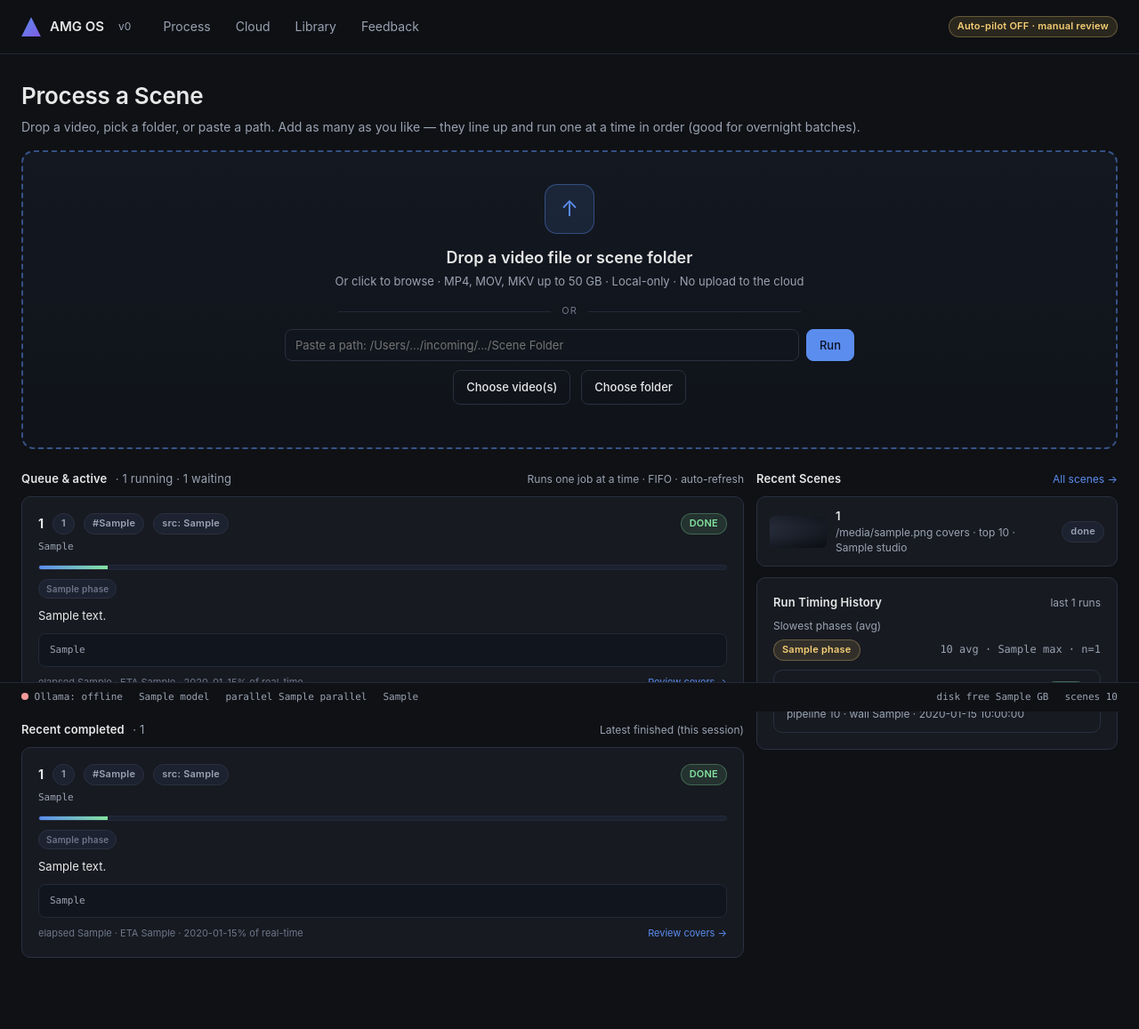
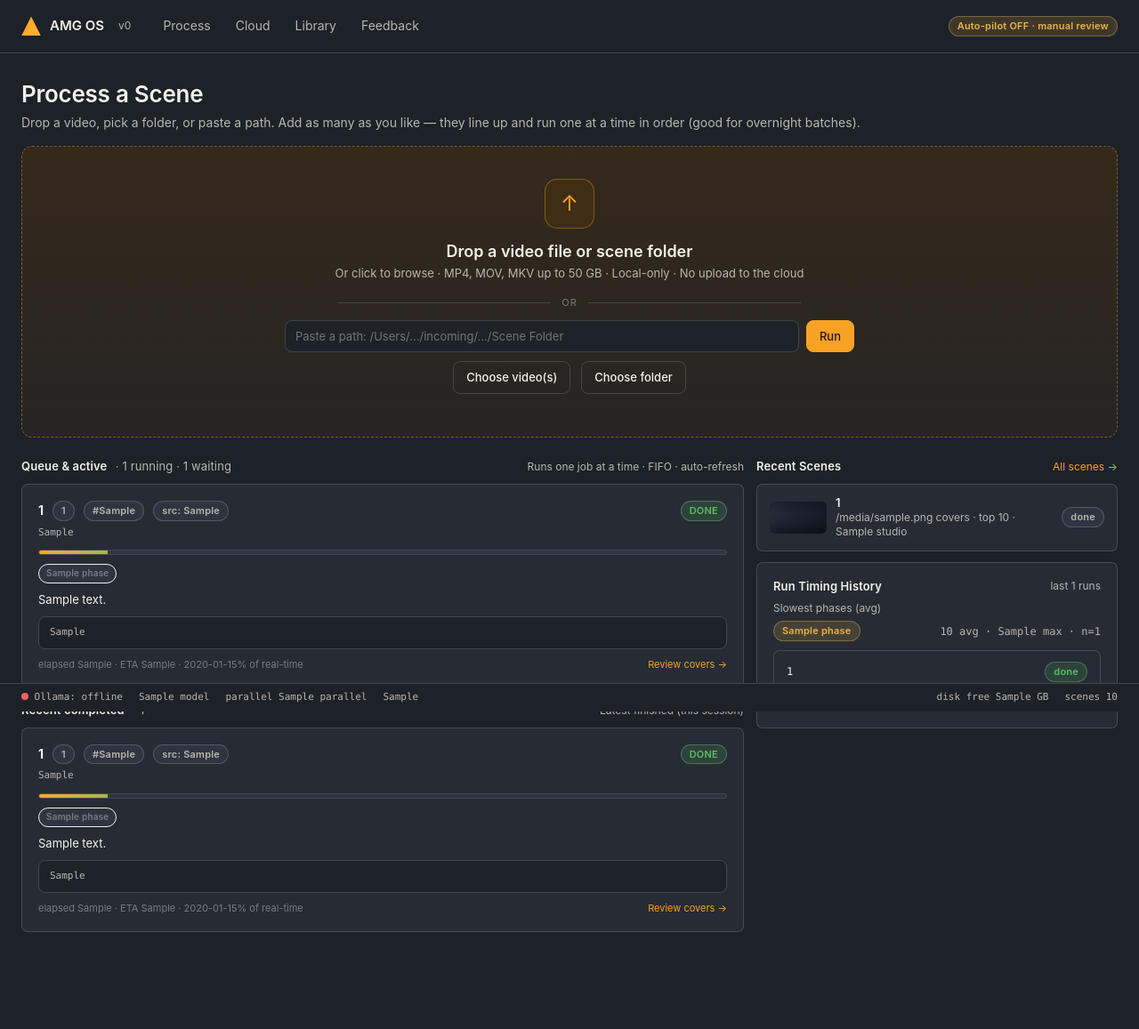
Before and after one commit to marioarivera8-max/AMG-OS, a Python web app: template amg/ui/templates/index.html in a window 1280 px wide. Shown: the whole page at 89% size. After the commit the page ends 1048 px from the top, so only its background shows below. Run offline with Jinja, Linux system fonts and the light colour scheme; the template is opened without the code that fills it: most values are stand-ins (such as "Sample title", 1, 10 or a date in 2020); some libraries are stand-ins or nearby versions.

Commit message:
Establish slate design tokens and global shell polish.
Adopt the new semantic palette in base styles with compatibility aliases for existing templates, and normalize shared shell primitives so follow-up page-level redesign work can land incrementally without breaking current flows.

Co-authored-by: Cursor <cursoragent@cursor.com>

```diff
--- a/amg/ui/static/ui.css
+++ b/amg/ui/static/ui.css
@@ -1,5 +1,35 @@
 .section-head {
   margin-bottom: 10px;
+}
+
+.content-max {
+  max-width: 1440px;
+  margin: 0 auto;
+}
+
+.stack-sm > * + * {
+  margin-top: 8px;
+}
+
+.stack-md > * + * {
+  margin-top: 14px;
+}
+
+.stack-lg > * + * {
+  margin-top: 20px;
+}
+
+.surface {
+  background: var(--bg-2);
+  border: 1.5px solid color-mix(in oklab, var(--line) 16%, transparent);
+  border-radius: var(--radius);
+}
+
+.shell-card {
+  background: var(--bg-2);
+  border: 1.5px solid color-mix(in oklab, var(--line) 16%, transparent);
+  border-radius: var(--radius);
+  padding: 14px;
 }
 
 .section-subtle {
--- a/amg/ui/templates/base.html
+++ b/amg/ui/templates/base.html
@@ -9,26 +9,37 @@
     <style>
       /* === Design tokens === */
       :root {
-        --bg-0: #0F1115;
-        --bg-1: #11151D;
-        --bg-2: #171A21;
-        --bg-3: #1C2230;
-        --line: #2A3040;
-        --line-soft: #232938;
-        --text: #E7E7E7;
-        --muted: #9AA3B2;
-        --muted-2: #6E7689;
-        --accent: #5B8DEF;
-        --accent-soft: rgba(91, 141, 239, 0.12);
-        --ok: #84E39F;
-        --ok-soft: rgba(132, 227, 159, 0.12);
-        --warn: #F6CF75;
-        --warn-soft: rgba(246, 207, 117, 0.12);
-        --err: #F29A9A;
-        --err-soft: rgba(242, 154, 154, 0.12);
-        --radius: 10px;
-        --radius-lg: 14px;
+        /* Core slate direction */
+        --paper: #1d2128;
+        --paper-2: #262b34;
+        --paper-3: #2f3540;
+        --ink: #f4f1e8;
+        --ink-2: #b9b6ad;
+        --ink-3: #7a7c83;
+        --line: #f4f1e8;
+        --line-soft: #44474f;
+        --accent: oklch(0.78 0.16 70);
+        --accent-soft: oklch(0.34 0.06 70);
+        --accent-ink: oklch(0.82 0.16 75);
+        --ok: oklch(0.72 0.16 145);
+        --warn: oklch(0.80 0.14 80);
+        --err: oklch(0.68 0.18 25);
+        --radius-sm: 4px;
+        --radius: 7px;
+        --radius-lg: 12px;
         --pad: 18px;
+
+        /* Compatibility aliases for existing templates/components */
+        --bg-0: var(--paper);
+        --bg-1: var(--paper);
+        --bg-2: var(--paper-2);
+        --bg-3: var(--paper-3);
+        --text: var(--ink);
+        --muted: var(--ink-2);
+        --muted-2: var(--ink-3);
+        --ok-soft: color-mix(in oklab, var(--ok) 16%, transparent);
+        --warn-soft: color-mix(in oklab, var(--warn) 16%, transparent);
+        --err-soft: color-mix(in oklab, var(--err) 16%, transparent);
       }
 
       * { box-sizing: border-box; }
@@ -38,12 +49,12 @@
         background: var(--bg-0);
         color: var(--text);
         font-size: 14px;
-        line-height: 1.45;
+        line-height: 1.35;
         -webkit-font-smoothing: antialiased;
       }
 
       /* === Layout === */
-      .wrap { max-width: 1400px; margin: 0 auto; padding: 0 24px 80px; }
+      .wrap { max-width: 1440px; margin: 0 auto; padding: 0 24px 84px; }
       .row { display: flex; gap: 12px; align-items: center; flex-wrap: wrap; }
       .col { display: flex; flex-direction: column; gap: 12px; }
       .grid { display: grid; gap: 14px; }
@@ -64,19 +75,17 @@
       /* === Header === */
       .topbar {
         position: sticky; top: 0; z-index: 50;
-        background: rgba(15, 17, 21, 0.85);
-        backdrop-filter: blur(8px);
-        -webkit-backdrop-filter: blur(8px);
+        background: var(--paper);
         border-bottom: 1px solid var(--line-soft);
       }
       .topbar-inner {
-        max-width: 1400px; margin: 0 auto; padding: 12px 24px;
+        max-width: 1440px; margin: 0 auto; padding: 12px 24px;
         display: flex; align-items: center; gap: 24px;
       }
       .brand { display: flex; align-items: center; gap: 10px; font-weight: 600; font-size: 15px; }
       .brand-glyph {
         width: 22px; height: 22px;
-        background: linear-gradient(135deg, #5B8DEF, #7E5BE3);
+        background: linear-gradient(135deg, var(--accent), var(--accent-ink));
         clip-path: polygon(50% 0, 100% 100%, 0 100%);
       }
       .nav { display: flex; gap: 4px; }
@@ -91,7 +100,7 @@
       .nav a.active { color: var(--text); position: relative; }
       .nav a.active::after {
         content: ""; position: absolute; left: 12px; right: 12px; bottom: 2px;
-        height: 2px; background: var(--accent); border-radius: 2px;
+        height: 2px; background: var(--accent); border-radius: var(--radius-sm);
       }
       .topbar-right { margin-left: auto; display: flex; align-items: center; gap: 12px; }
       .avatar {
@@ -104,21 +113,21 @@
       /* === Footer health bar === */
       .footbar {
         position: fixed; left: 0; right: 0; bottom: 0; z-index: 40;
-        background: var(--bg-0);
+        background: var(--paper);
         border-top: 1px solid var(--line-soft);
         font-family: ui-monospace, "SF Mono", Menlo, Consolas, monospace;
         font-size: 11px;
         color: var(--muted);
       }
       .footbar-inner {
-        max-width: 1400px; margin: 0 auto; padding: 8px 24px;
+        max-width: 1440px; margin: 0 auto; padding: 8px 24px;
         display: flex; gap: 18px; align-items: center; flex-wrap: wrap;
       }
       .dot {
         display: inline-block; width: 8px; height: 8px; border-radius: 50%;
         background: var(--muted-2);
       }
-      .dot.ok { background: var(--ok); box-shadow: 0 0 6px rgba(132, 227, 159, 0.5); }
+      .dot.ok { background: var(--ok); }
       .dot.warn { background: var(--warn); }
       .dot.err { background: var(--err); }
 
@@ -134,7 +143,7 @@
       /* === Cards === */
       .card {
         background: var(--bg-2);
-        border: 1px solid var(--line);
+        border: 1.5px solid color-mix(in oklab, var(--line) 16%, transparent);
         border-radius: var(--radius);
         padding: var(--pad);
       }
@@ -153,7 +162,7 @@
       input[type="text"], input[type="search"], input[type="number"], input[type="file"], textarea, select {
         background: var(--bg-1);
         color: var(--text);
-        border: 1px solid var(--line);
+        border: 1.5px solid color-mix(in oklab, var(--line) 16%, transparent);
         border-radius: 8px;
         padding: 9px 11px;
         font-size: 13px;
@@ -161,8 +170,8 @@
         outline: none;
       }
       input:focus, textarea:focus, select:focus {
-        border-color: var(--accent);
-        box-shadow: 0 0 0 3px var(--accent-soft);
+        border-color: color-mix(in oklab, var(--accent) 78%, var(--line) 22%);
+        box-shadow: 0 0 0 2px color-mix(in oklab, var(--accent) 36%, transparent);
       }
       input[type="file"] { padding: 6px; }
       textarea { resize: vertical; min-height: 64px; }
@@ -171,7 +180,7 @@
       button, .btn {
         background: var(--bg-3);
         color: var(--text);
-        border: 1px solid var(--line);
+        border: 1.5px solid color-mix(in oklab, var(--line) 16%, transparent);
         border-radius: 8px;
         padding: 9px 14px;
         font-size: 13px;
@@ -183,10 +192,13 @@
       button:hover, .btn:hover { background: #232a3c; }
       .btn-primary, button.primary {
         background: var(--accent);
-        color: #0a1024;
+        color: #1f1710;
         border-color: var(--accent);
       }
-      .btn-primary:hover, button.primary:hover { background: #6fa0f7; border-color: #6fa0f7; }
+      .btn-primary:hover, button.primary:hover {
+        background: color-mix(in oklab, var(--accent) 88%, white 12%);
+        border-color: color-mix(in oklab, var(--accent) 88%, white 12%);
+      }
       .btn-ghost {
         background: transparent;
       }
@@ -199,14 +211,18 @@
         display: inline-flex; align-items: center; gap: 6px;
         font-size: 11px; font-weight: 600; letter-spacing: 0.02em;
         padding: 3px 9px; border-radius: 999px;
-        border: 1px solid var(--line);
+        border: 1.2px solid color-mix(in oklab, var(--line) 18%, transparent);
         background: var(--bg-3);
         color: var(--muted);
       }
       .pill.ok { color: var(--ok); border-color: rgba(132, 227, 159, 0.3); background: var(--ok-soft); }
       .pill.warn { color: var(--warn); border-color: rgba(246, 207, 117, 0.3); background: var(--warn-soft); }
       .pill.err { color: var(--err); border-color: rgba(242, 154, 154, 0.3); background: var(--err-soft); }
-      .pill.info { color: var(--accent); border-color: rgba(91, 141, 239, 0.3); background: var(--accent-soft); }
+      .pill.info {
+        color: var(--accent-ink);
+        border-color: color-mix(in oklab, var(--accent) 44%, transparent);
+        background: var(--accent-soft);
+      }
       .pill.neutral { color: var(--text); }
 
       .chip {
@@ -252,7 +268,6 @@
         color: var(--accent);
         border-color: var(--accent);
         background: var(--accent-soft);
-        box-shadow: 0 0 8px rgba(91, 141, 239, 0.35);
         animation: pulse 1.6s ease-in-out infinite;
       }
       @keyframes pulse {
@@ -268,15 +283,23 @@
       }
       .progress > .bar {
         height: 100%;
-        background: linear-gradient(90deg, #5B8DEF, #84E39F);
+        background: linear-gradient(
+          90deg,
+          color-mix(in oklab, var(--accent) 75%, var(--accent-ink) 25%),
+          color-mix(in oklab, var(--ok) 65%, var(--accent) 35%)
+        );
         transition: width 0.5s ease;
       }
 
       /* === Drop zone === */
       .dropzone {
-        border: 2px dashed rgba(91, 141, 239, 0.5);
+        border: 1.5px dashed color-mix(in oklab, var(--accent) 42%, transparent);
         border-radius: var(--radius-lg);
-        background: linear-gradient(180deg, rgba(91, 141, 239, 0.06), rgba(91, 141, 239, 0.02));
+        background: linear-gradient(
+          180deg,
+          color-mix(in oklab, var(--accent-soft) 52%, transparent),
+          color-mix(in oklab, var(--accent-soft) 20%, transparent)
+        );
         padding: 36px 28px;
         text-align: center;
         cursor: pointer;
@@ -284,17 +307,16 @@
       }
       .dropzone:hover {
         border-color: var(--accent);
-        background: rgba(91, 141, 239, 0.08);
+        background: color-mix(in oklab, var(--accent-soft) 70%, transparent);
       }
       .dropzone.is-drag {
         border-color: var(--accent);
-        background: rgba(91, 141, 239, 0.14);
-        box-shadow: 0 0 0 4px var(--accent-soft);
+        background: color-mix(in oklab, var(--accent-soft) 84%, transparent);
       }
       .dropzone .glyph {
         width: 56px; height: 56px; border-radius: 14px;
-        background: rgba(91, 141, 239, 0.12);
-        border: 1px solid rgba(91, 141, 239, 0.4);
+        background: color-mix(in oklab, var(--accent-soft) 55%, transparent);
+        border: 1px solid color-mix(in oklab, var(--accent) 38%, transparent);
         margin: 0 auto 14px;
         display: flex; align-items: center; justify-content: center;
         color: var(--accent); font-size: 24px;
@@ -328,7 +350,7 @@
         display: flex; flex-direction: column;
       }
       .cover-card:hover {
-        border-color: rgba(91, 141, 239, 0.4);
+        border-color: color-mix(in oklab, var(--accent) 34%, transparent);
       }
       .cover-thumb {
         position: relative;
@@ -499,8 +521,8 @@
         color: var(--muted);
       }
       .active-review-card {
-        border-color: rgba(91, 141, 239, 0.75) !important;
-        box-shadow: 0 0 0 2px rgba(91, 141, 239, 0.2);
+        border-color: color-mix(in oklab, var(--accent) 62%, transparent) !important;
+        box-shadow: 0 0 0 2px color-mix(in oklab, var(--accent) 30%, transparent);
       }
 
       /* === Image preview modal === */
```
